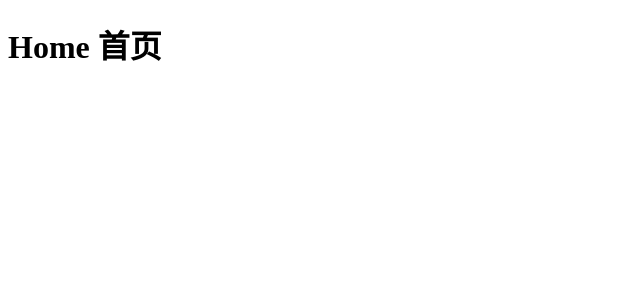
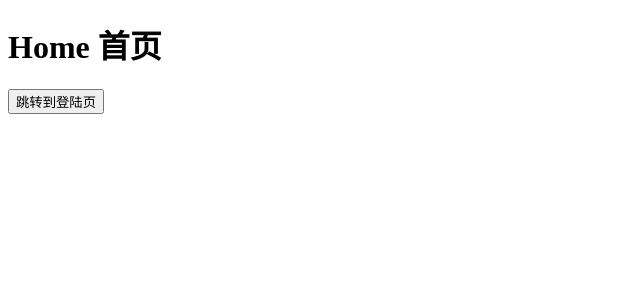
Before and after one commit to u7663394/react-learning-journey, a React (Create React App) app in the folder react-router/: page / in a window 1280 px wide. Shown: the top 300 px of the page, without its empty margins (0-640 px from the left). Built offline with nearby package versions, Linux system fonts and the light colour scheme.

Commit message:
feat: implement route navigation and redirection

```diff
--- a/react-router/src/page/Home/index.js
+++ b/react-router/src/page/Home/index.js
@@ -1,7 +1,12 @@
+import { useNavigate } from "react-router-dom";
+
 const Home = () => {
+  const navigate = useNavigate();
   return (
     <div>
       <h1>Home 首页</h1>
+      {/* 命令式导航: 使用 useNavigate 钩子进行编程式跳转 */}
+      <button onClick={() => navigate("/login")}>跳转到登陆页</button>
     </div>
   );
 };
--- a/react-router/src/page/Login/index.js
+++ b/react-router/src/page/Login/index.js
@@ -1,7 +1,11 @@
+import { Link } from "react-router-dom";
+
 const Login = () => {
   return (
     <div>
       <h1>Login 登录</h1>
+      {/* 声明式导航: 在 Link 组件中添加 to 属性指定跳转路径 */}
+      <Link to="/">跳转到首页</Link>
     </div>
   );
 };
```
